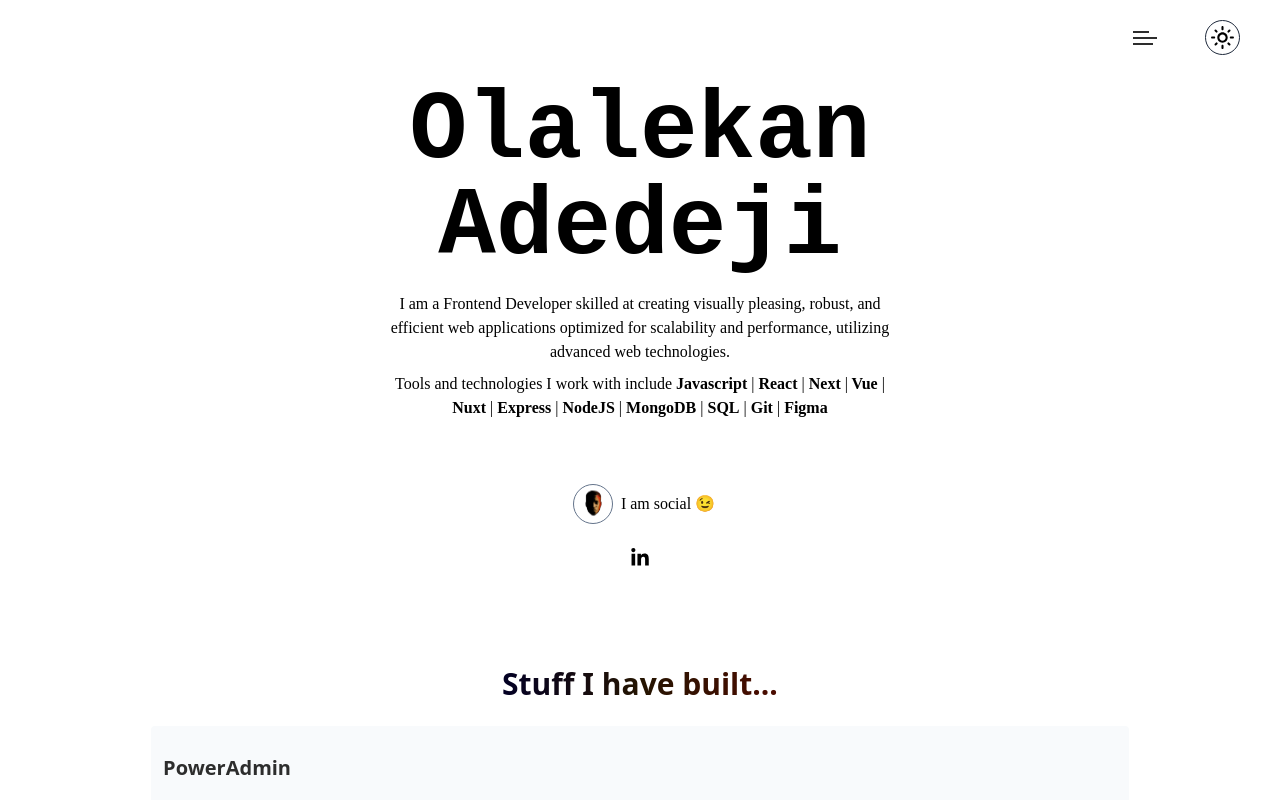
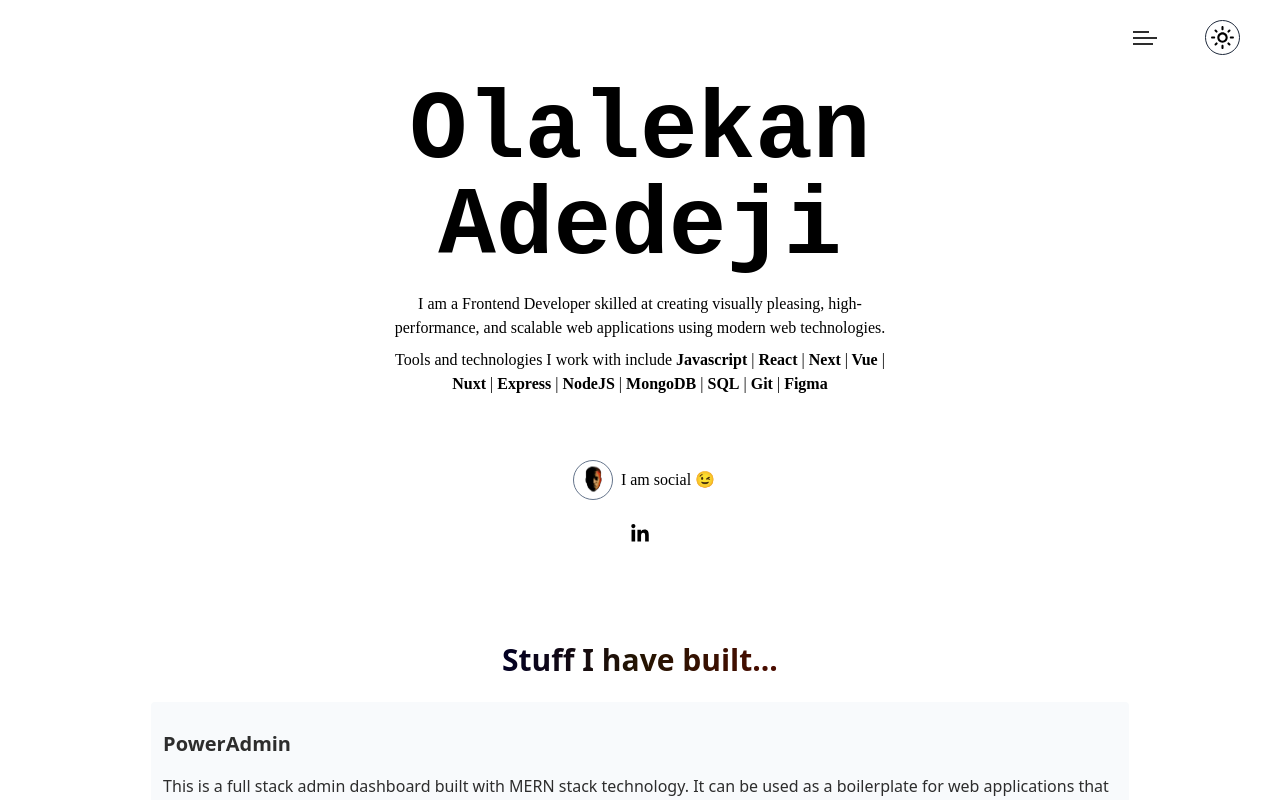
Before and after one commit to mykedee/portfolio-v1, a React (Create React App) app: page / in a window 1280 px wide. Shown: the top 800 px of the page. Built offline with nearby package versions, Linux system fonts and the light colour scheme; some icons are missing.

Commit message:
initial commit

```diff
--- a/src/screens/HomeScreen.js
+++ b/src/screens/HomeScreen.js
@@ -13,9 +13,9 @@ const HomeScreen = () => {
               Olalekan Adedeji
             </h1>
             <p className="font-body text-left w-full lg:w-3/5 mx-auto md:text-center text-base font-light my-2">
-              I am a Frontend Developer skilled at creating visually pleasing,
-              robust, and efficient web applications optimized for scalability
-              and performance, utilizing advanced web technologies.
+            I am a Frontend Developer skilled at creating visually pleasing,
+              high-performance, and scalable web applications using modern web
+              technologies.
             </p>
             <p className="font-body block text-left text-base w-full lg:w-3/5 mx-auto md:text-center font-light my-2">
               Tools and technologies I work with include
```
